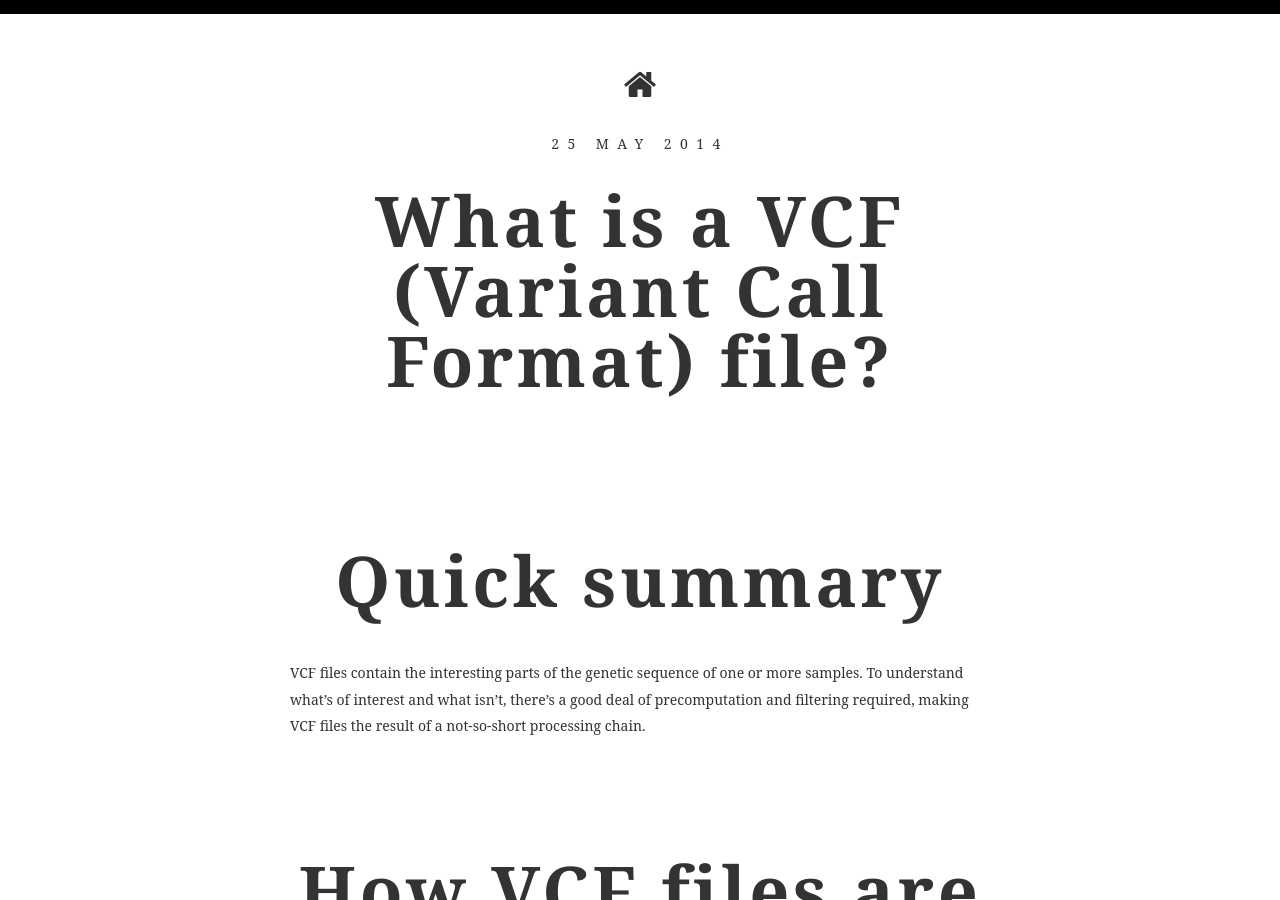
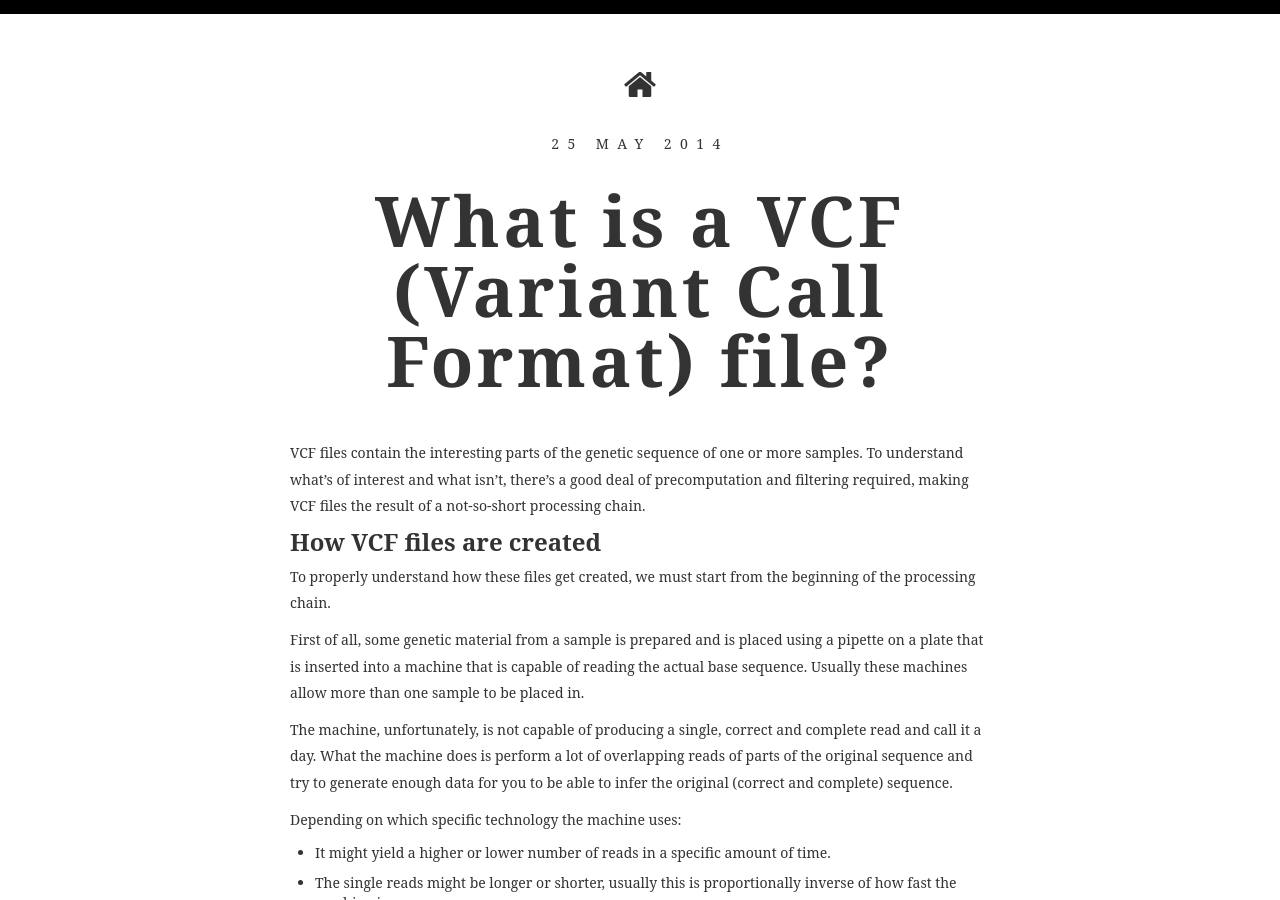
Before and after one commit to kristoff-it/GSoC-2014-OBF, a Jekyll site: the page built from _posts/2014-05-25-what-is-a-vcf-file.md, in a window 1280 px wide and 900 px high. Built offline with Jekyll 4.4.1, drawn with Linux system fonts in a browser that asks for light colours; some web fonts are replaced; Markdown is read by kramdown in place of the engine named in the settings.

Commit message:
small fixes

```diff
--- a/_posts/2014-05-25-what-is-a-vcf-file.md
+++ b/_posts/2014-05-25-what-is-a-vcf-file.md
@@ -3,14 +3,11 @@ layout: post_page
 title: What is a VCF (Variant Call Format) file?
 ---
 
-
-Quick summary
--------------
 VCF files contain the interesting parts of the genetic sequence of one or more samples. To understand what's of interest and what isn't, there's a good deal of precomputation and filtering required, making VCF files the result of a not-so-short processing chain.
 
 
-How VCF files are created
--------------------------
+### How VCF files are created ###
+
 To properly understand how these files get created, we must start from the beginning of the processing chain.
 
 First of all, some genetic material from a sample is prepared and is placed using a pipette on a plate that is inserted into a machine that is capable of reading the actual base sequence. Usually these machines allow more than one sample to be placed in.
@@ -27,7 +24,7 @@ Depending on which specific technology the machine uses:
 
 On top of that, the reads might contain errors (an `A` might have been misread as a `G`, for example).
 
-### FASTQ ###
+#### FASTQ ####
 
 After a few hours or days, depending on how the machine was configured, what you get back is a FASTQ file which contains all the reads performed by the machine.
 Each read is also coupled with an equally long string of quality evalutaions for every single base: this is how the machine tells you how certain it is that a particular base has been recognized correctly.
@@ -45,20 +42,20 @@ While in [2] you have a reference that helps you understand what-shoud-go-where,
 
 For simplicity, let's say our case is [2].
 
-### SAM ###
+#### SAM ####
 
 Providing your FASTQ file and a reference genome to a kind of program called *read aligner*, you get a SAM file  that tells where each of your reads should be aligned.
 
 More specifically, for each read, you get the coordinate where its counterpart starts in the reference genome plus other informations like how certain an alignment is.
 As already pointed out, reads are not perfect, the shorter ones are tricky and, on top of that, the two sequeneces - yours and the reference one - have some actually meaningful differences that add more difficulty to the task.
 
-### VCF ###
+#### VCF ####
 
 VCF files are created by programs called *variant callers* and basically they are the result of filtering out matching bases from SAM files. What remains are the "interesting" bases: how our sample differs from the reference one. Since most bases are supposed to be shared (unless you're using a really distant reference, like using a Vulcanian genome as a reference for your Andorian sample, for example) the resulting file will be much smaller and, in practical terms, more useful.
 
 
-What are VCF files used for
----------------------------
+### What are VCF files used for ###
+
 There are lots of possible applications, the ones I know about are:
 
 * You are trying to identify how some samples differ from others to be able to distinguish between different groups.
```
Also changed, not shown: _posts/2014-05-24-intro.md (+2 -2 lines).
